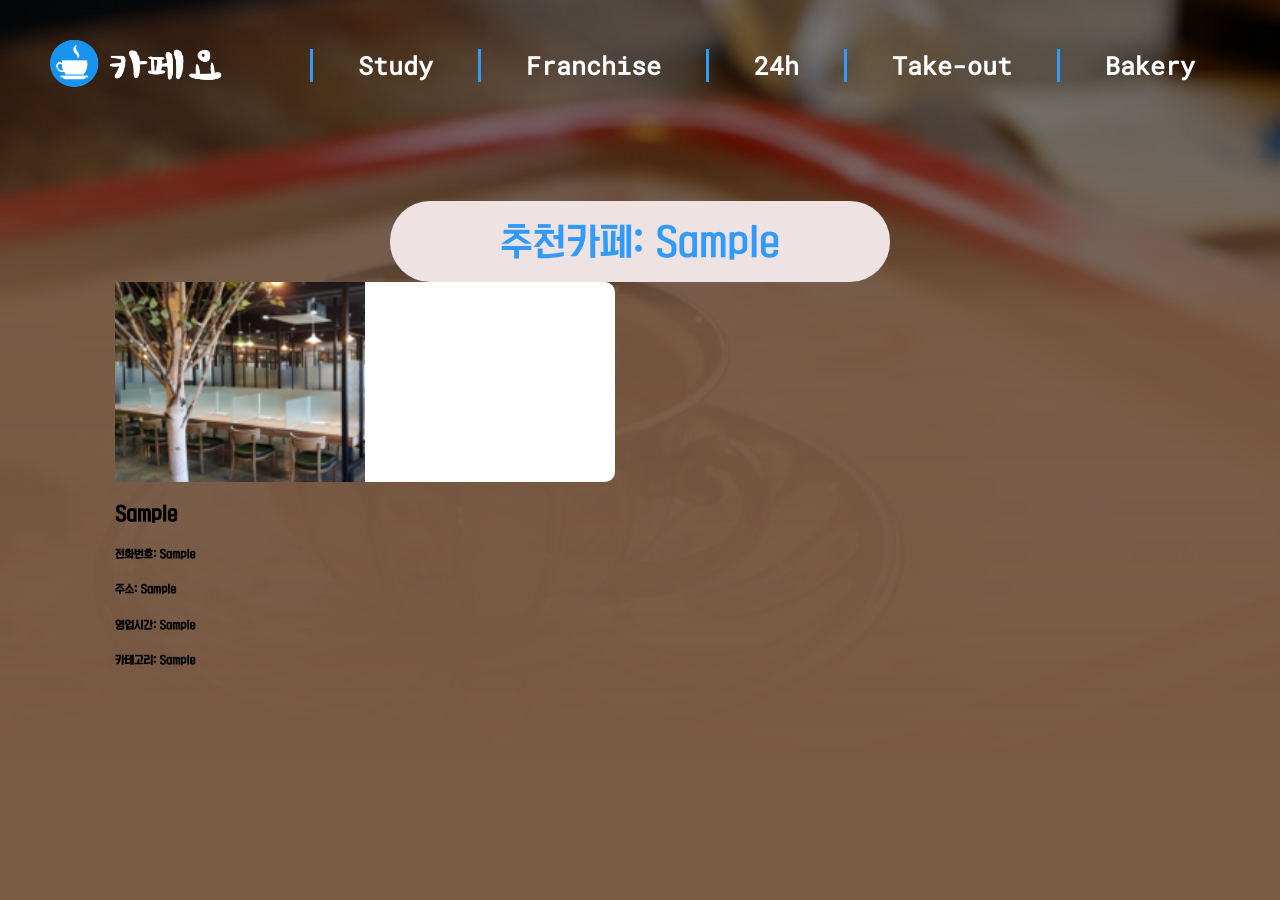
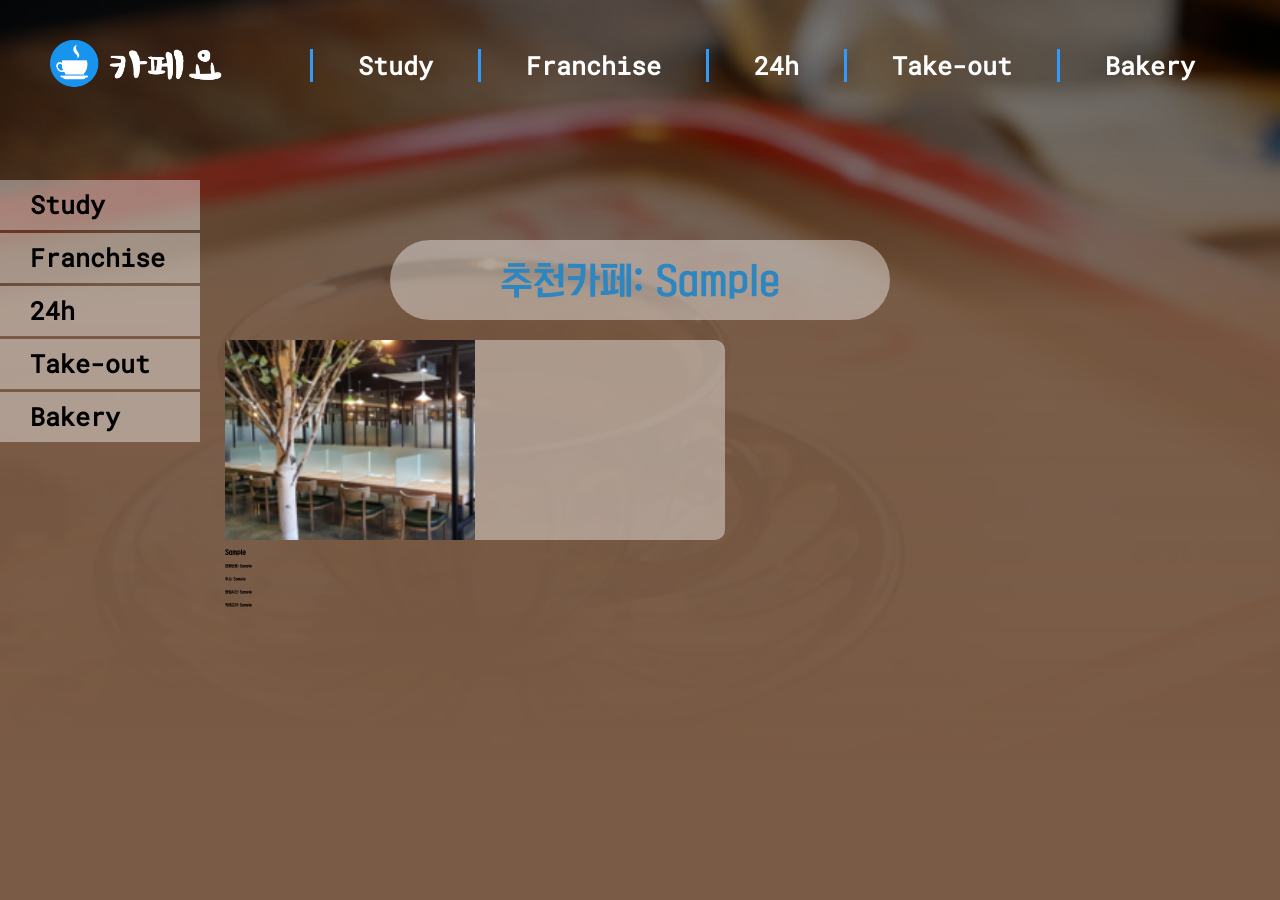
Before and after one commit to software-engineering-term-project/cafe-recommendation, a Django app: page /cafeyo/list/1/ in a window 1280 px wide. Run offline with Django 3.2, Linux system fonts and the light colour scheme; tables that the repository leaves empty hold one stand-in row (values such as "Sample post").

Commit message:
list 왼쪽 세로로 카테고리

```diff
--- a/cafesite/cafeyo/static/cafeyo/styles_cafe_list.css
+++ b/cafesite/cafeyo/static/cafeyo/styles_cafe_list.css
@@ -36,19 +36,6 @@ body{
   margin-bottom: 65px;
 }
 
-#recommend-cafe{
-  color: #319AFD ;
-  font-size: 35px;
-  text-align: center;
-  width: 500px;
-  font-family: "Pho";
-  padding: 20px 20px;
-  border-radius: 40px;
-  background-color: #EEE2E2;
-  margin-left: auto;
-  margin-right: auto;
-
-}
 
 #menu{
   float: right;
@@ -76,7 +63,38 @@ body{
   /*border-radius: 15px;*/
   padding: 0px 45px;
 }
+ul#gate{
+  float: left;
+  width: 200px;
+  text-indent:10px;
 
+}
+ul#gate, ul#gate ul{
+  margin: 0;
+  padding:0;
+  list-style: none;
+}
+#gate li{
+  float:none;
+  /*margin-right: 45px ;*/
+  margin-bottom: 3px;
+  line-height: 50px;
+  background-color: rgba( 255, 255, 255, 0.4 );
+  cursor: pointer;
+}
+#gate li a{
+  display: block;
+  width:100%;
+  height:100%;
+  font-family: 'Roboto Mono', monospace;
+  color:black;
+  font-size: 25px;
+  text-decoration: none;
+  font-weight: bold;
+  /* border-left: solid #319AFD;
+  border-radius: 15px; */
+  padding: 0px 20px;
+}
 .cafe-container{
 
   width: 1100px;
@@ -84,31 +102,53 @@ body{
   margin-left: auto;
 
 }
+#recommend-cafe{
+  color: #2E86C1;
+  font-size: 35px;
+  text-align: center;
+  width: 500px;
+  height: 80px;
+  font-family: "Pho";
+  padding: 20px 20px;
+  border-radius: 40px;
+  background-color: rgba( 255, 255, 255, 0.4 );
+  margin-left: auto;
+  margin-right: auto;
+  margin-top: 60px;
+  margin-bottom: 20px;
+
+}
 
 .cafe{
   float: left;
-  background-color: white;
+  background-color: rgba( 255, 255, 255, 0.4 );
   width: 500px;
   height:  200px;
-  font-family: "Pho" ;
 
   margin-right: 25px;
   margin-left: 25px;
   margin-bottom: 50px;
-  padding-bottom: 20px;
-  padding-right: 20px;
-
-  text-align: left;
-  font-size: 15px;
+  padding-bottom: 10px;
+  padding-right: 10px;
 
 
   overflow: none;
   border-radius: 10px;
-
-
 }
 .cafe a{
   text-decoration: none;
   color: black;
 
 }
+.image{
+
+}
+.imformation{
+  float: left;
+font-family: "Pho" ;
+color: black;
+font-size: 5px;
+/* background-color: rgba( 255, 255, 255, 0.4 );
+  width: 300px;
+  height:  200px; */
+}
--- a/cafesite/cafeyo/templates/cafeyo/cafe_list.html
+++ b/cafesite/cafeyo/templates/cafeyo/cafe_list.html
@@ -30,6 +30,13 @@
              <li><a href="#">Bakery</a></li>
         </ul>
 
+        <ul id="gate">
+          <li><a href="#">Study</a></li>
+          <li><a href="#">Franchise</a></li>
+           <li><a href="#">24h</a></li>
+            <li><a href="#">Take-out</a></li>
+            <li><a href="#">Bakery</a></li>
+        </ul>
 
 
       <h1>{{ gate.문이름 }}</h1>
@@ -41,15 +48,18 @@
       {% for cafe in cafe_list %}
       <div class="cafe-container">
         <div class="cafe">
+          <div class ="image">
           <a href="{% url 'cafeyo:results' cafe.id %}">
 
             <img src="{% static 'cafeyo/images/cafe.png' %}" width="250" height="200">
-
+          </div>
+            <div class ="imformation">
             <h3>{{ cafe.카페명 }}</h3>
             <h6>전화번호: {{ cafe.전화번호 }}</h6>
             <h6>주소: {{ cafe.주소 }}</h6>
             <h6>영업시간: {{ cafe.영업시간 }}</h6>
             <h6>카테고리: {{ cafe.카테고리 }}</h6>
+            </div>
           </a>
         </div>
       {% endfor %}
```
